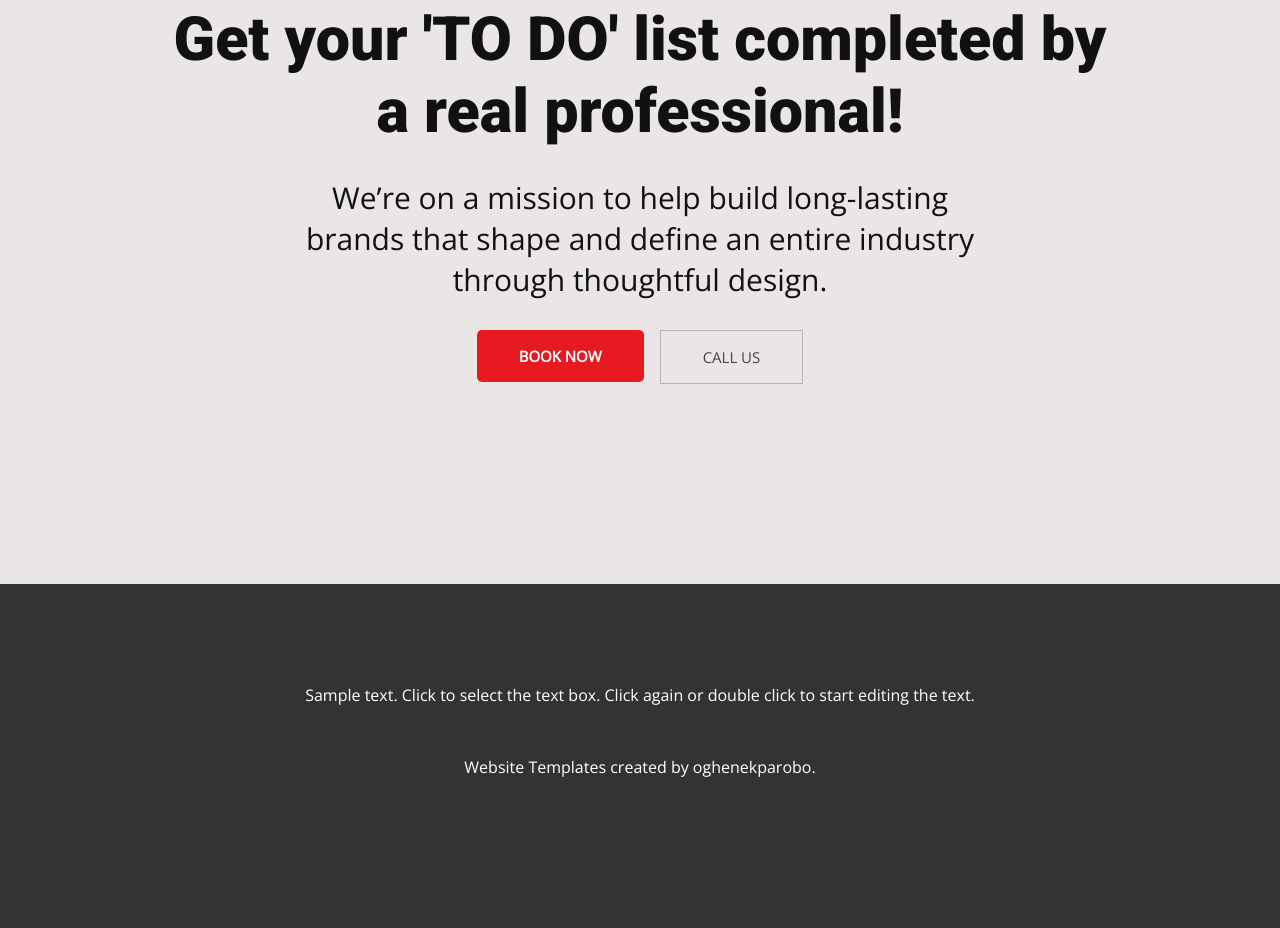
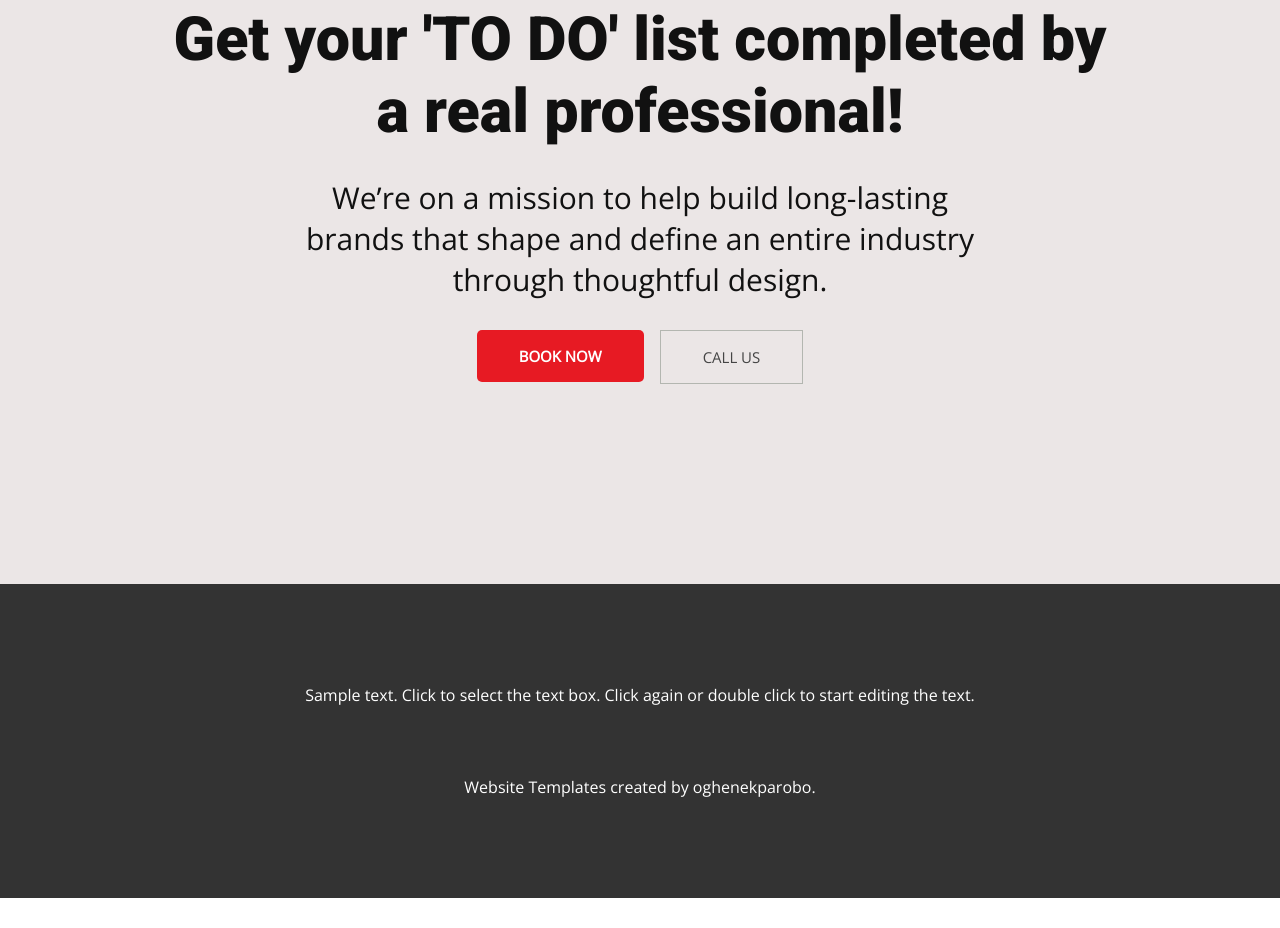
Before and after one commit to Oghenekparobo/Kodecamp-stage3-task, a plain HTML site: page index.html in a window 1280 px wide. Shown: the part 5134-6062 px from the top of the page. After the commit the page ends 6032 px from the top, so only its background shows below. Drawn offline with nearby package versions, Linux system fonts and the light colour scheme; a web font is replaced by a local one.

Commit message:
Update style.css

```diff
--- a/css/style.css
+++ b/css/style.css
@@ -447,7 +447,7 @@ footer{
 }
 
 footer p:nth-of-type(2){
-    padding: 50px 0;
+    padding: 70px 0 0 0;
 }
 
 
```
